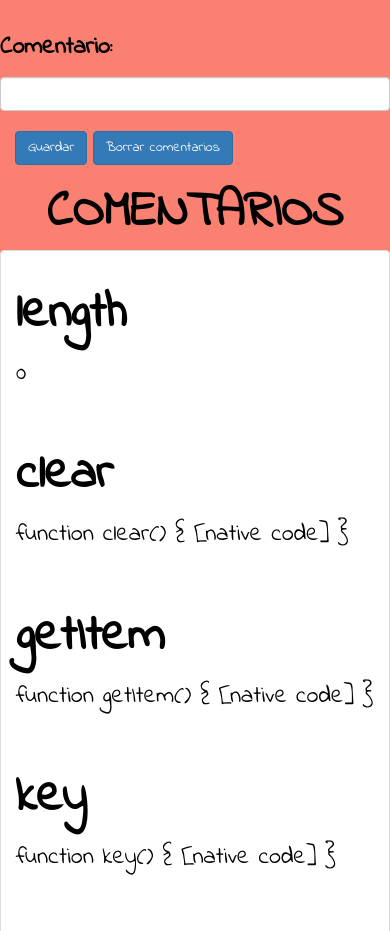
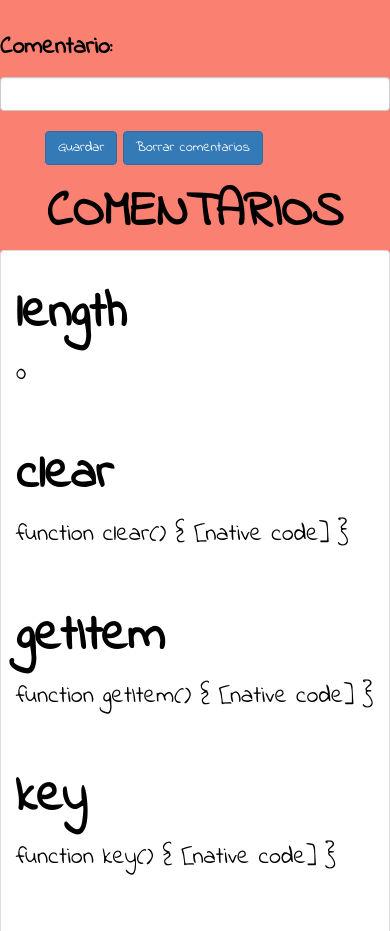
Before and after one commit to jais210/fotolog, a plain HTML site: page index.html in a window 390 px wide. Shown: the part 2140-3071 px from the top of the page. Drawn offline with nearby package versions, Linux system fonts and the light colour scheme.

Commit message:
css y html js finalizado

```diff
--- a/assets/css/style.css
+++ b/assets/css/style.css
@@ -16,6 +16,10 @@ body {
     height: 100%;
     margin-bottom: 30px;
   }
+  .btn {
+    display: inline-block;
+ }
+
 #imgCenter{
     position: relative;
     right: 10px;
--- a/index.html
+++ b/index.html
@@ -68,8 +68,8 @@
                             </div>
                         </div>
                     </div>
-                    <div class="row">
-                        <div class="col-md-2">
+                    <div class="container">
+                        <div class="col-md-3" class="btn btn-info">
                             <button type="button" class="btn btn-primary" id="addBtn" value="Guardar datos">Guardar</button>
                             <button type="button" class="btn btn-primary" id="clearBtn" value="Borrar Datos">Borrar comentarios</button>
                         </div>
```
